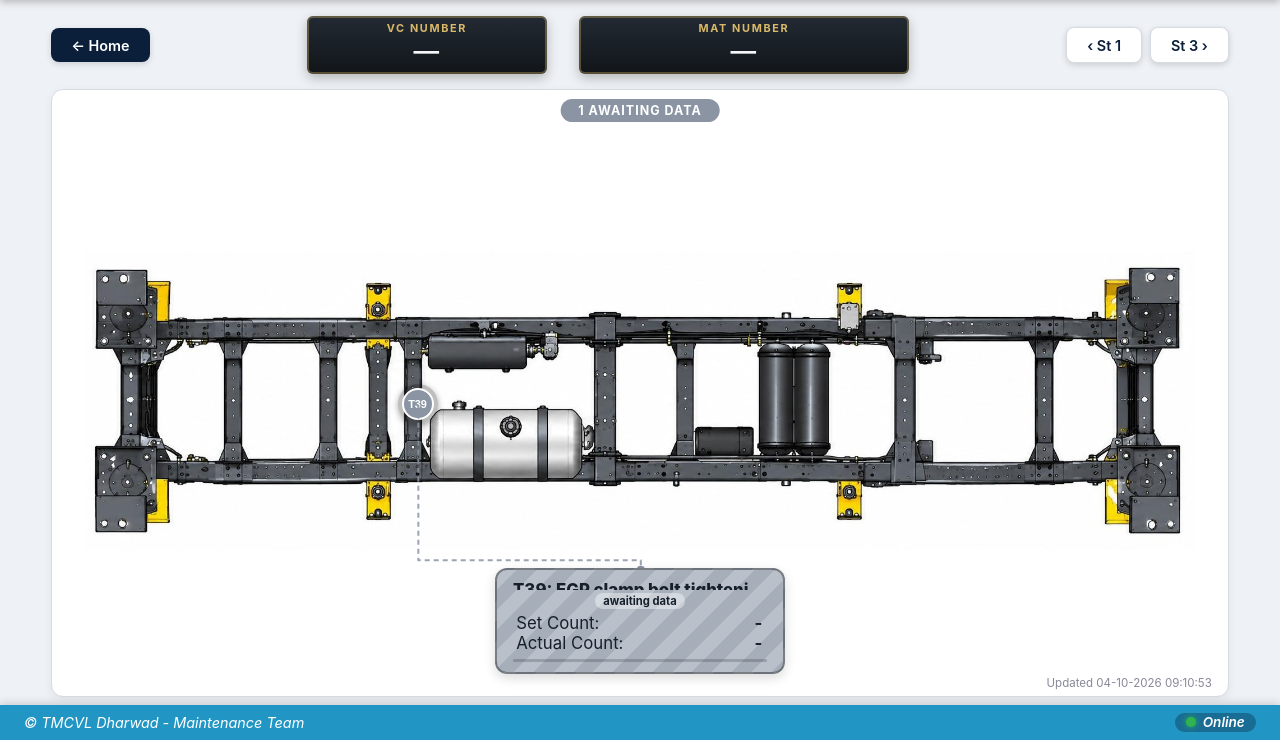
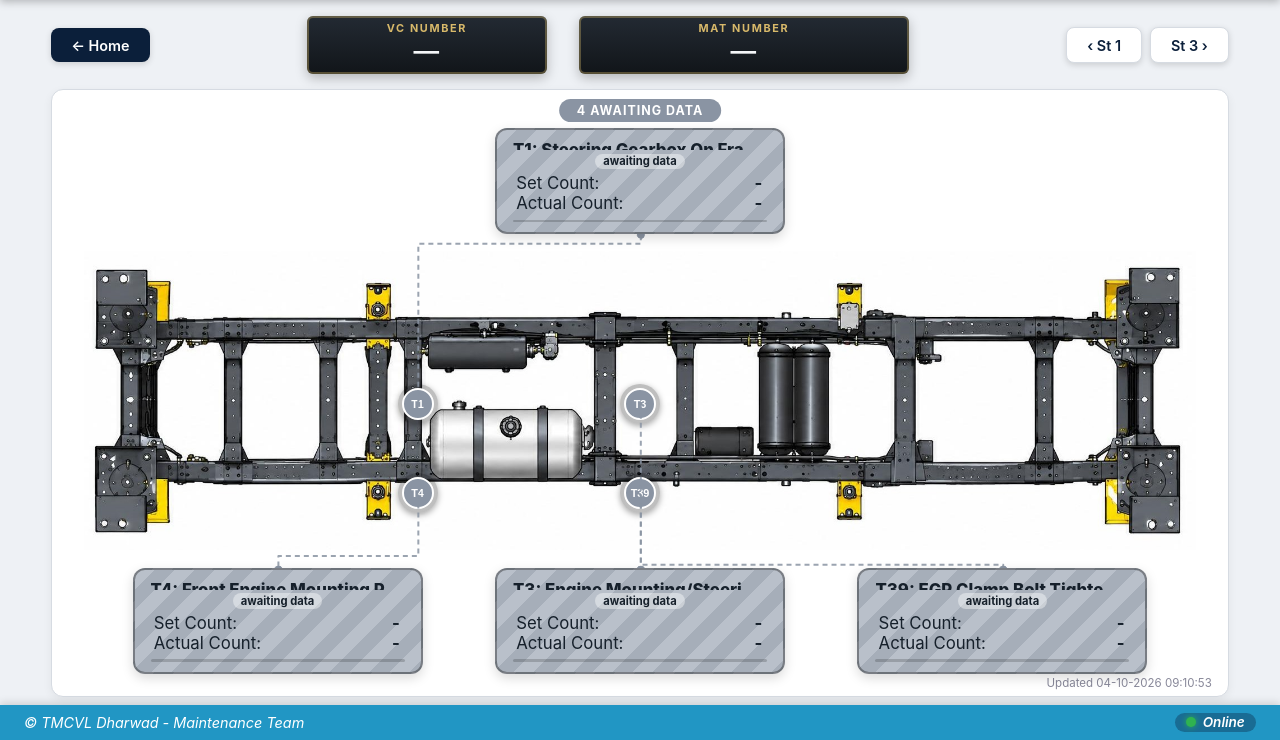
Before and after one commit to vatsav4/LC_Online_SCADA, a Flask app: page /station/2 in a window 1280 px wide. Shown: the part 60-800 px from the top of the page. Run offline with Flask 3, Linux system fonts and the light colour scheme.

Commit message:
Update station_2.html

```diff
--- a/line2_dashboard/templates/station_2.html
+++ b/line2_dashboard/templates/station_2.html
@@ -1,26 +1,10 @@
 {% extends "station_base.html" %}
-{#
-  Station 2 - which torque wrenches are shown on this station's page.
 
-  chassis_image  picture from static/chassis/ for this station's stage of the chassis:
-                   IMG_1.jpg  bare frame (top view)
-                   IMG_2.jpg  axles fitted (top view)
-                   IMG_3.jpg  engine + driveline (top view)
-                   IMG_4.jpg  side view, cab frame
-                   IMG_5.jpg  side view, complete with wheels
-                 (add more pictures to static/chassis/ and use their file name here)
+{% set chassis_image = "IMG_1.jpg" %}
 
-  tools          one line per wrench:  {"t_no": "T18", "name": "ARB bolt fitment", "x": 16, "y": 33},
-                   t_no  wrench number as in Torques_Actual_Data (T18 = WinCC SA_T18).
-                   name  text shown on the box (type it here; "" shows just the T number).
-                   x, y  circle position in % from the left / top of the picture.
-                         Set by a line manager: Manager login -> Edit positions -> drag -> Save.
-                         For a new wrench just write {"t_no": "T5", "name": "..."}; it appears below the
-                         picture until a manager places it.
-
-  Saving this file is enough - refresh the browser, no restart needed.
-#}
-{% set chassis_image = "IMG_1.jpg" %}
 {% set tools = [
-    {"t_no": "T39", "name": "EGP clamp bolt tightening", "x": 30, "y": 50.9},
+    {"t_no": "T1", "name": "Steering Gearbox On Frame", "x": 30, "y": 50.9},
+    {"t_no": "T3", "name": "Engine Mounting/Steering Gearbox", "x": 50, "y": 50.9},
+    {"t_no": "T4", "name": "Front Engine Mounting Pad", "x": 30, "y": 80.9},
+    {"t_no": "T39", "name": "EGP Clamp Bolt Tightening", "x": 50, "y": 80.9},
 ] %}
```
